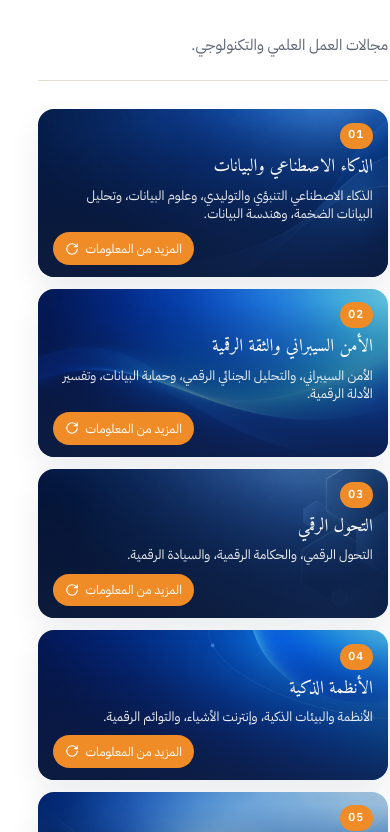
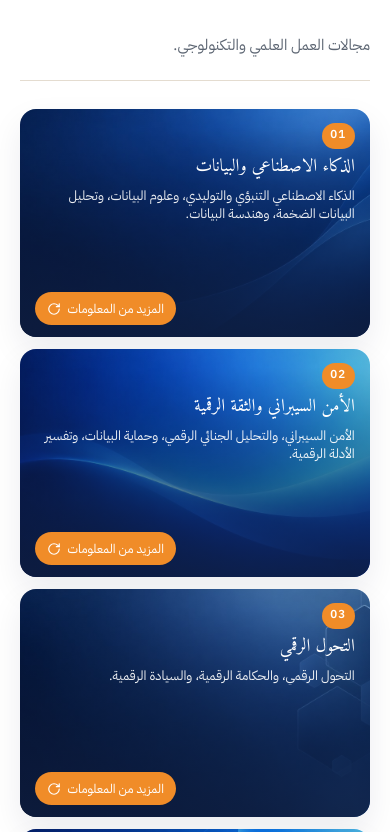
Before and after one commit to chaymaemezouri/Portfolio_EZZIYYANI_MOSTAFA, a React (Vite) app: page /ar in a window 390 px wide. Shown: the part 1312-2144 px from the top of the page. Built offline with nearby package versions, Linux system fonts and the light colour scheme.

Commit message:
Afficher une seule face des cartes d'expertise sur mobile.

```diff
--- a/src/components/home/Expertise.tsx
+++ b/src/components/home/Expertise.tsx
@@ -1,4 +1,4 @@
-import { useState } from "react";
+import { useEffect, useState } from "react";
 import { RotateCcw, RotateCw } from "lucide-react";
 import { expertiseDomains } from "@/data/expertise";
 import { Reveal } from "@/components/shared/Reveal";
@@ -19,6 +19,17 @@ const arts = [
 export function ExpertiseNavigator({ page = false }: { page?: boolean }) {
   const { locale, t } = useI18n();
   const [flipped, setFlipped] = useState<string | null>(null);
+  const [narrow, setNarrow] = useState(
+    () => typeof window !== "undefined" && window.matchMedia("(max-width: 720px)").matches,
+  );
+
+  useEffect(() => {
+    const query = window.matchMedia("(max-width: 720px)");
+    const apply = () => setNarrow(query.matches);
+    apply();
+    query.addEventListener("change", apply);
+    return () => query.removeEventListener("change", apply);
+  }, []);
 
   function toggle(id: string) {
     setFlipped((current) => (current === id ? null : id));
@@ -75,6 +86,8 @@ export function ExpertiseNavigator({ page = false }: { page?: boolean }) {
           const open = flipped === domain.id;
           const tone = tones[index % tones.length];
           const label = String(index + 1).padStart(2, "0");
+          const showFront = !narrow || !open;
+          const showBack = !narrow || open;
           return (
             <article
               key={domain.id}
@@ -82,6 +95,7 @@ export function ExpertiseNavigator({ page = false }: { page?: boolean }) {
               className={`domain-card tone-${tone} anchor-offset${open ? " is-flipped" : ""}`}
             >
               <div className="domain-flip">
+                {showFront ? (
                 <button
                   type="button"
                   className="domain-face domain-front"
@@ -98,6 +112,8 @@ export function ExpertiseNavigator({ page = false }: { page?: boolean }) {
                     <RotateCw size={14} aria-hidden="true" />
                   </span>
                 </button>
+                ) : null}
+                {showBack ? (
                 <button
                   type="button"
                   className="domain-face domain-back"
@@ -122,6 +138,7 @@ export function ExpertiseNavigator({ page = false }: { page?: boolean }) {
                     <RotateCcw size={14} aria-hidden="true" />
                   </span>
                 </button>
+                ) : null}
               </div>
             </article>
           );
--- a/src/styles/home.css
+++ b/src/styles/home.css
@@ -3164,7 +3164,13 @@ html[dir="rtl"] .archive-list li {
     height: auto;
     min-height: 0;
     transform: none;
+    -webkit-transform: none;
     transform-style: flat;
+  }
+
+  .domain-card:not(.is-flipped) .domain-flip,
+  .domain-card:not(.is-flipped) .domain-front {
+    min-height: 228px;
   }
 
   .domain-face,
--- a/src/styles/layout.css
+++ b/src/styles/layout.css
@@ -389,6 +389,13 @@ html[dir="rtl"] .nav-desktop a::after {
   }
 }
 
+@media (max-width: 720px) {
+  html,
+  body {
+    overflow-x: clip;
+  }
+}
+
 @media (max-width: 640px) {
   .brand-name {
     font-size: 0.78rem;
```
